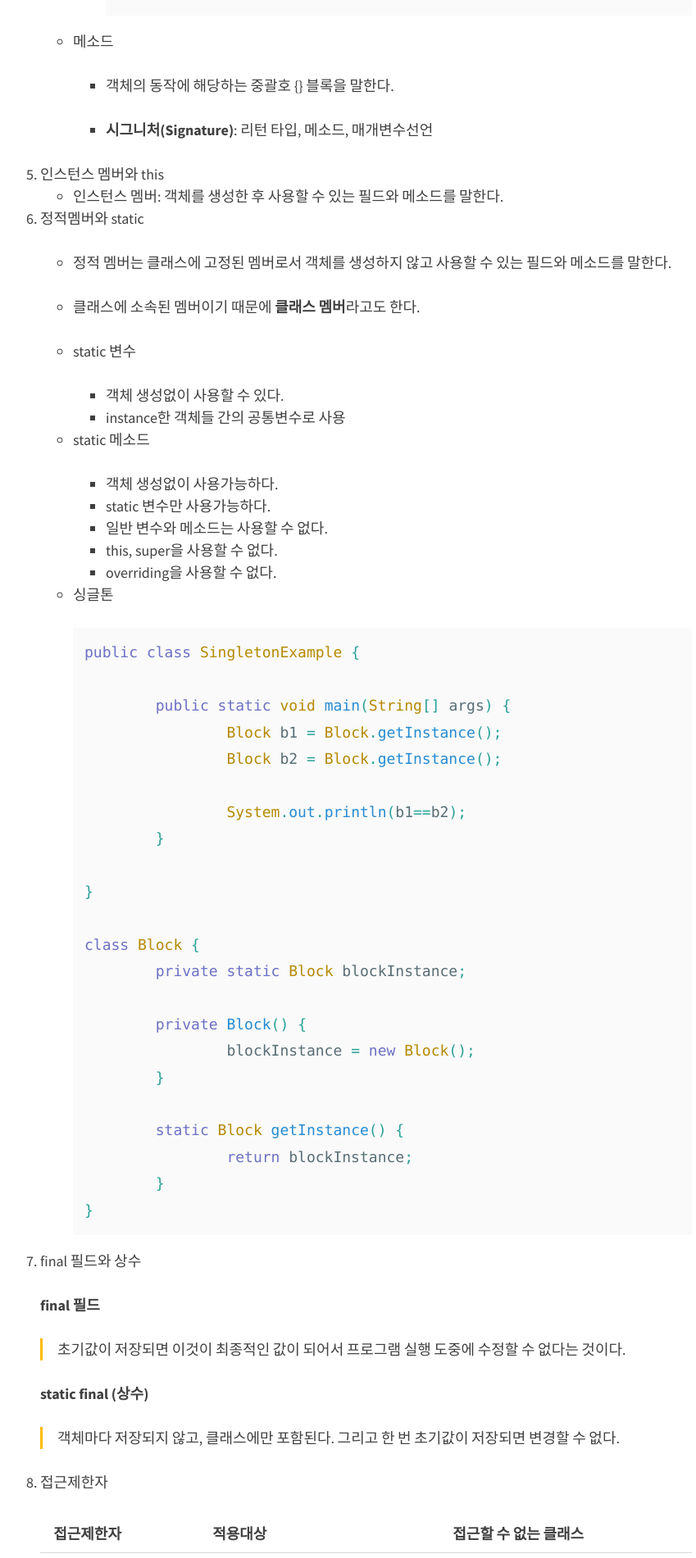
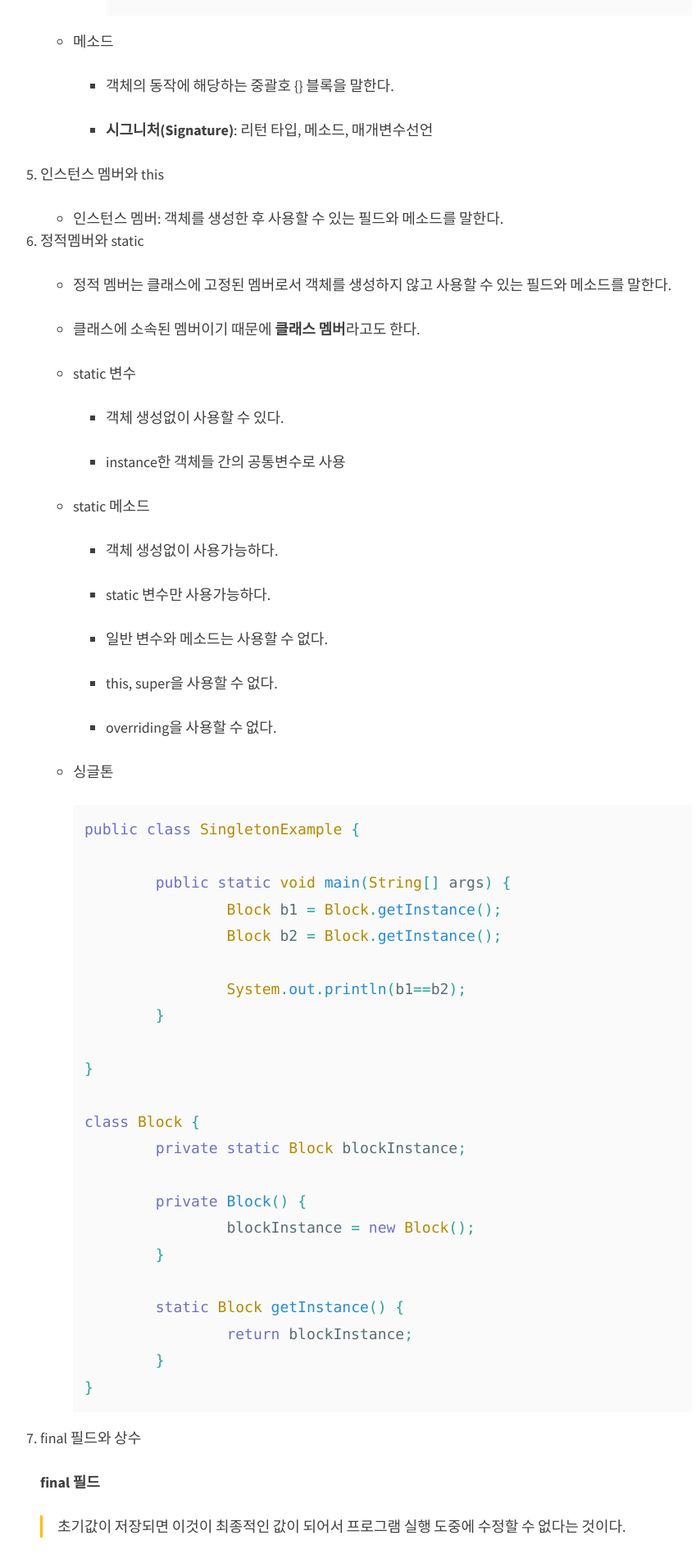
Before and after one commit to genie97/genie97.github.com, a Jekyll site: the page built from _posts/2020-05-17-[이것이자바다]-클래스.md, in a window 1280 px wide. Shown: the part 3101-5002 px from the top of the page at 82% size, without its empty margins (328-1177 px from the left). Built offline with Jekyll 4.4.1, drawn with Linux system fonts in a browser that asks for light colours; nearby versions of some CDN libraries; a script that is not in the unit is left out.

```diff
--- a/_posts/2020-05-17-[이것이자바다]-클래스.md
+++ b/_posts/2020-05-17-[이것이자바다]-클래스.md
@@ -27,7 +27,7 @@ categories: java
      - 상위 객체는 자기가 가지고 있는 필드와 메소드를 하위 객체에게 물려주어 하위 객체가 사용할 수 있도록 해준다.
 
    - 다형성
-     - 같은 타입이지만 실행 결과가 다양한 객체를 이용할 수 있는 성질을 말한다.
+     - 같은 타입이지만 실행 결과가 다양한 객체를 이용할 수 있는 성질을 말한다. <br>
 
 
 
@@ -50,7 +50,7 @@ categories: java
    - 클래스에는 객체가 가져야 할 구성 멤버가 선언된다.
 
    - 필드
-     - 생성자와 메소드 전체에서 사용되며 객체가 소멸되지 않는 한 객체와 함께 존재한다.
+     - 생성자와 메소드 전체에서 사용되며 객체가 소멸되지 않는 한 객체와 함께 존재한다. <br>
 
 
 
@@ -112,7 +112,8 @@ categories: java
      - **시그니처(Signature)**: 리턴 타입, 메소드, 매개변수선언
 
 5. 인스턴스 멤버와 this
-   - 인스턴스 멤버: 객체를 생성한 후 사용할 수 있는 필드와 메소드를 말한다.
+
+   - 인스턴스 멤버: 객체를 생성한 후 사용할 수 있는 필드와 메소드를 말한다. <br>
 
 
 6. 정적멤버와 static
@@ -124,17 +125,20 @@ categories: java
    - static 변수
 
      - 객체 생성없이 사용할 수 있다.
+
      - instance한 객체들 간의 공통변수로 사용
 
    - static 메소드
 
      - 객체 생성없이 사용가능하다.
+
      - static 변수만 사용가능하다.
+
      - 일반 변수와 메소드는 사용할 수 없다.
+
      - this, super을 사용할 수 없다.
-     - overriding을 사용할 수 없다.
 
-
+     - overriding을 사용할 수 없다. <br>
 
    - 싱글톤
 
```
